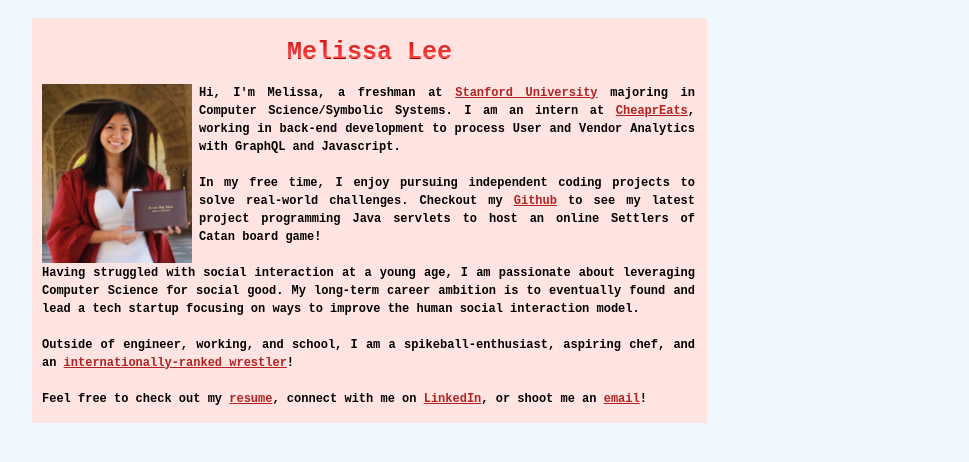
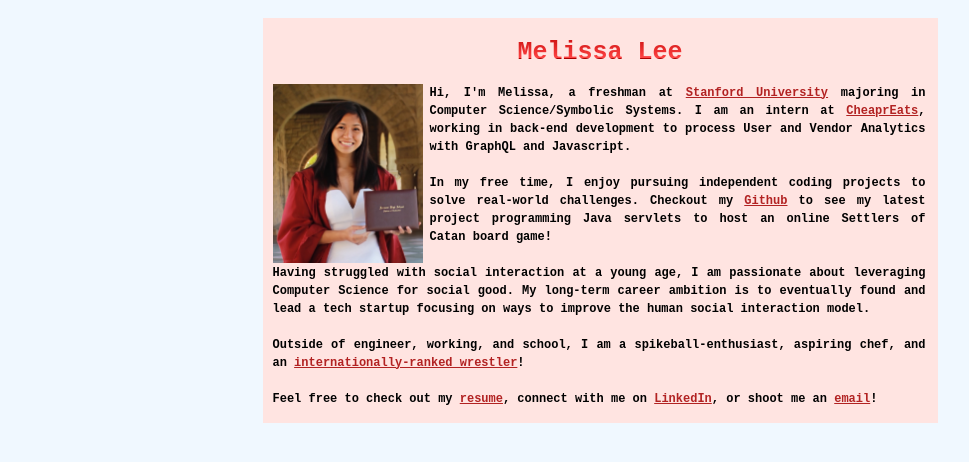
Before and after one commit to melissaflee02/mlee24.github.io, a Jekyll site: the page index.html, which Jekyll copies as it is, in a window 1280 px wide. Shown: the top 462 px of the page, without its empty margins (40-1009 px from the left). Built offline with Jekyll 4.4.1, drawn with Linux system fonts in a browser that asks for light colours.

Commit message:
Add files via upload

```diff
--- a/css/main.css
+++ b/css/main.css
@@ -105,8 +105,8 @@ a:active {
   background-color: transparent;
   width: 675px;
   height: 400px;
-  perspective: 1000px;
-  position: absolute;
+  margin-left: auto;
+  margin-right: auto;
 }
 
 .flip-card-front {
```
